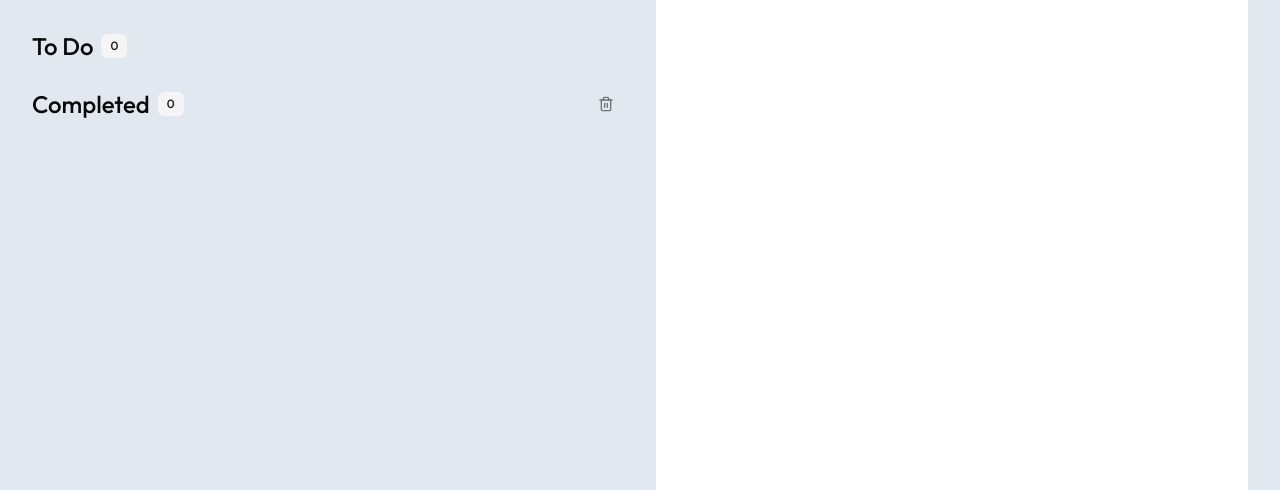
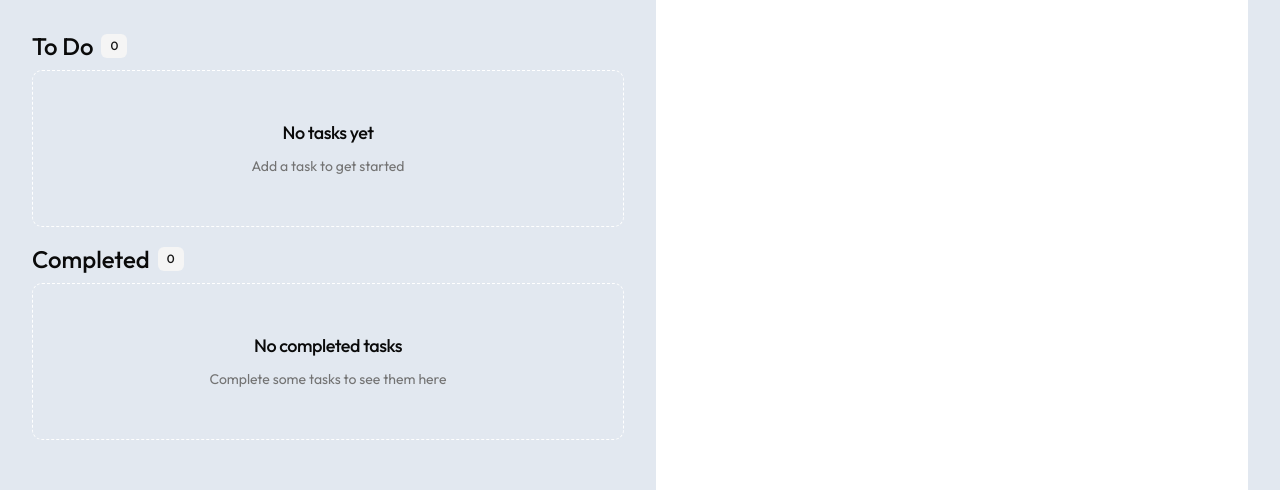
Before and after one commit to thebryanmartinez/todo-list-ai-prompt, a Next.js app: page / in a window 1280 px wide. Shown: the part 162-652 px from the top of the page. Built offline with nearby package versions, Linux system fonts and the light colour scheme.

Commit message:
feat: add empty states to TaskList component

```diff
--- a/src/app/page.tsx
+++ b/src/app/page.tsx
@@ -77,20 +77,24 @@ export default function Home() {
                             onToggleTaskComplete={handleToggleTaskComplete}
                             onToggleSubtaskComplete={handleToggleSubtaskComplete}
                             onPlayClick={handlePlayClick}
+                            emptyStateTitle='No tasks yet'
+                            emptyStateDescription='Add a task to get started'
                         />
                     </div>
                     <div className='space-y-2'>
                         <div className='flex justify-between items-center'>
                             <TaskHeader text='Completed' numberIndicator={completedTasks} />
-                            <DeleteCompletedTasksButton
+                            { doneTasks.length > 0 && <DeleteCompletedTasksButton
                                 onDeleteCompleted={handleDeleteAllCompleted}
-                            />
+                            />}
                         </div>
                         <TaskList
                             tasks={doneTasks}
                             onToggleTaskComplete={handleToggleTaskComplete}
                             onToggleSubtaskComplete={handleToggleSubtaskComplete}
                             onPlayClick={handlePlayClick}
+                            emptyStateTitle='No completed tasks'
+                            emptyStateDescription='Complete some tasks to see them here'
                         />
                     </div>
                 </div>
--- a/src/modules/tasks/components/TaskList.tsx
+++ b/src/modules/tasks/components/TaskList.tsx
@@ -5,6 +5,7 @@ import * as React from 'react';
 import { type Subtask, type Task as TaskType } from '@/lib/db';
 import { ItemGroup, ItemSeparator } from '@/modules/shared/components/item';
 import { Task } from '@/modules/tasks/components/Task';
+import { Empty, EmptyDescription, EmptyHeader, EmptyTitle } from '@/modules/shared/components/empty';
 
 interface TaskWithSubtasks extends TaskType {
     subtasks?: Subtask[];
@@ -15,6 +16,8 @@ interface TaskListPropsEnhanced {
     onToggleTaskComplete?: (taskId: number, completed: boolean) => void;
     onToggleSubtaskComplete?: (subtaskId: number, completed: boolean) => void;
     onPlayClick?: (taskId: number) => void;
+    emptyStateTitle: string;
+    emptyStateDescription: string;
 }
 
 export function TaskList({
@@ -22,6 +25,8 @@ export function TaskList({
     onToggleTaskComplete,
     onToggleSubtaskComplete,
     onPlayClick,
+    emptyStateTitle,
+    emptyStateDescription,
 }: TaskListPropsEnhanced) {
     const [expandedTaskId, setExpandedTaskId] = React.useState<number | null>(null);
 
@@ -31,7 +36,8 @@ export function TaskList({
 
     return (
         <ItemGroup className='gap-4'>
-            {tasks.map((task, index) => (
+            {
+                tasks.length > 0 ? tasks.map((task, index) => (
                 <div key={task.id} className='contents'>
                     <Task
                         task={task}
@@ -45,7 +51,14 @@ export function TaskList({
                     />
                     {index < tasks.length - 1 && <ItemSeparator className='hidden' />}
                 </div>
-            ))}
+            )) : (
+                <Empty className="border border-dashed border-background">
+                    <EmptyHeader>
+                        <EmptyTitle>{emptyStateTitle}</EmptyTitle>
+                        <EmptyDescription>{emptyStateDescription}</EmptyDescription>
+                    </EmptyHeader>
+                </Empty>
+            )}
         </ItemGroup>
     );
 }
```
